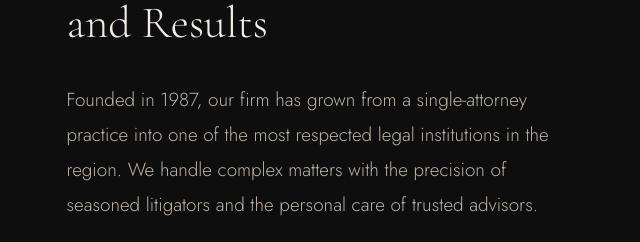
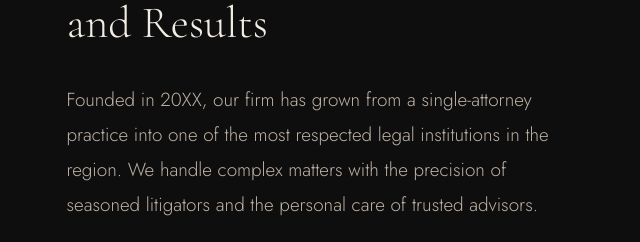
Before and after one commit to HumayanKabir-re/makreliance, a plain HTML site: page index.html in a window 1280 px wide. Shown: the part 1245-1487 px from the top of the page, 612-1252 px from the left. Drawn offline with nearby package versions, Linux system fonts and the light colour scheme.

Commit message:
Updated est time.

```diff
--- a/index.html
+++ b/index.html
@@ -153,7 +153,7 @@
             A Legacy Built on <em>Integrity</em> and Results
           </h2>
           <p class="about-body reveal reveal-delay-2">
-            Founded in 1987, our firm has grown from a single-attorney practice into one of the most respected legal institutions in the region. We handle complex matters with the precision of seasoned litigators and the personal care of trusted advisors.
+            Founded in 20XX, our firm has grown from a single-attorney practice into one of the most respected legal institutions in the region. We handle complex matters with the precision of seasoned litigators and the personal care of trusted advisors.
           </p>
           <p class="about-body reveal reveal-delay-3">
             From boardroom disputes to courtroom battles, we bring strategic clarity and unyielding advocacy to every case — always with our clients' best interests at the forefront.
```
